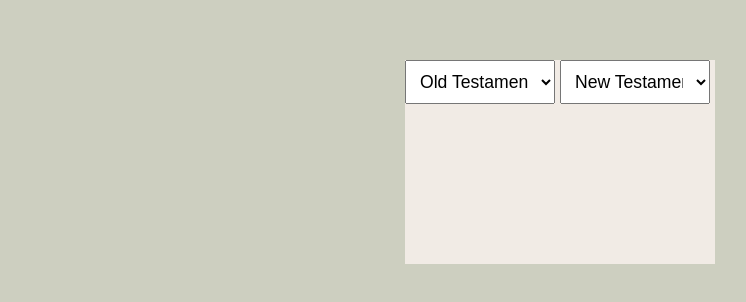
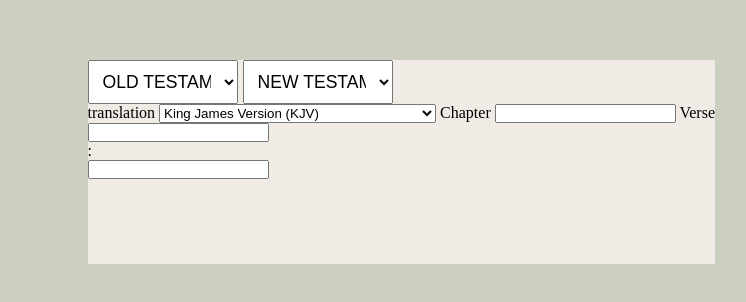
Before and after one commit to sojiyou/api-call.github.io, a plain HTML site: page index.html in a window 1280 px wide. Shown: the part 238-540 px from the top of the page, 437-1183 px from the left. Drawn offline with Linux system fonts and the light colour scheme; no server answers; a web font is replaced by a local one.

Commit message:
added the middle and bottom row

```diff
--- a/index.html
+++ b/index.html
@@ -25,19 +25,57 @@
 
         <div class="right-section">
             <div class="top-row">
-                <select name="" id="old-testament">
-                    <option disabled selected hidden>Old Testament</option>
+                <select name="" id="old-testament" onchange="">
+                    <option disabled selected hidden>OLD TESTAMENT</option>
                     <option value="">genesis</option>
                     <option value="">exodus</option>
                     <option value="">leviticus</option>
                     <option value="">numbers</option>
-                    <option value=""></option>
+                    <option value="">Deuteronomy</option>
+                    <option value="">Joshua</option>
+                    <option value="">Judges</option>
+                    <option value="">Ruth</option>
+                    <option value="">1 Samuel</option>
+                    <option value="">2 Samuel</option>
+                    <option value="">1 Kings</option>
+                    <option value="">1 Kings</option>
+                    <option value="">2 Kings</option>
+                    <option value="">1 Chronicles</option>
+                    <option value="">2 Chronicles</option>
+                    <option value="">Ezra</option>
+                    <option value="">Nehemiah</option>
+
                 </select>
                 <select name="" id="new-testament">
-                    <option value="disabled selected    hidden">New Testament</option>
+                    <option value="disabled selected hidden">NEW TESTAMENT</option>
                 </select>
+            </div> <!--end of top-row-->
+
+            <div class="middle-row">
+                <label for="">translation</label>
+                <select name="translation" id="">
+                    <option value="">King James Version (KJV)</option>
+                    <option value="">World English Bible (WEB)</option>
+                    <option value="">World English Bible UK (British Edition)</option>
+                    <option value="">Clementine Latin Vulgate (Latin)</option>
+                    <option value="">Joao Ferreira de Almeido  (Portuguese)</option>
+                    <option value="">Corrected Cornnilescu Version (Romanian)</option>
+                    <option value="">Cherokee New Testament (Cherokee)</option>
+                    <option value="">Bible kralicka (Czech)</option>
+
+                </select>
+                <label for="">Chapter</label>
+                <input type="text" name="">
+                <label for="">Verse</label>
+            </div><!--end of middle-row-->
+
+            <div class="bottom-row">
+                <input type="number">
+                <p>:</p>
+                <input type="number">
             </div>
         </div> <!--end of right-section-->
     </div>
+    <script src="script.js"></script>
 </body>
 </html>
```
